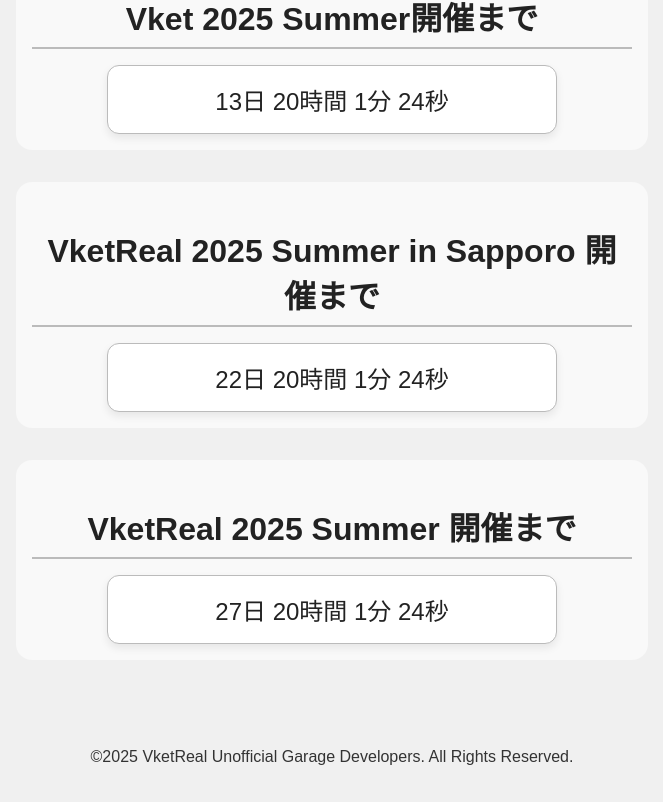
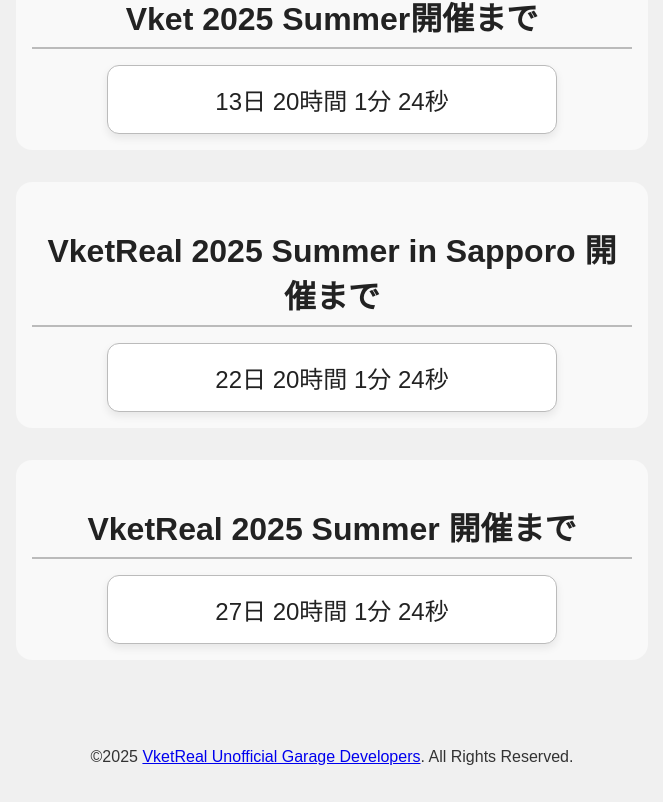
Before and after one commit to VKetDeveloper/adventcalendar, a Next.js app: page / in a window 1280 px wide. Shown: the part 270-1072 px from the top of the page, without its empty margins (308-971 px from the left). Built offline with nearby package versions, Linux system fonts and the light colour scheme; a web font is replaced by a local one.

Commit message:
Add link to footer organization name
Wrapped the 'VketReal Unofficial Garage Developers' text in the footer with a link to the parent directory for improved navigation.

```diff
--- a/src/pages/index.tsx
+++ b/src/pages/index.tsx
@@ -29,7 +29,7 @@ export default function Home() {
   <CountdownEvent title="VketReal 2025 Summer in Sapporo 開催まで" target="2025-07-21T10:00:00+09:00" />
   <CountdownEvent title="VketReal 2025 Summer 開催まで" target="2025-07-26T10:00:00+09:00" />
 </main>
-<footer style={{ textAlign: 'center', padding: '20px' }}><p>©{new Date().getFullYear()} VketReal Unofficial Garage Developers. All Rights Reserved.</p>
+<footer style={{ textAlign: 'center', padding: '20px' }}><p>©{new Date().getFullYear()} <a href="../">VketReal Unofficial Garage Developers</a>. All Rights Reserved.</p>
 </footer>
     </>
   );
```
